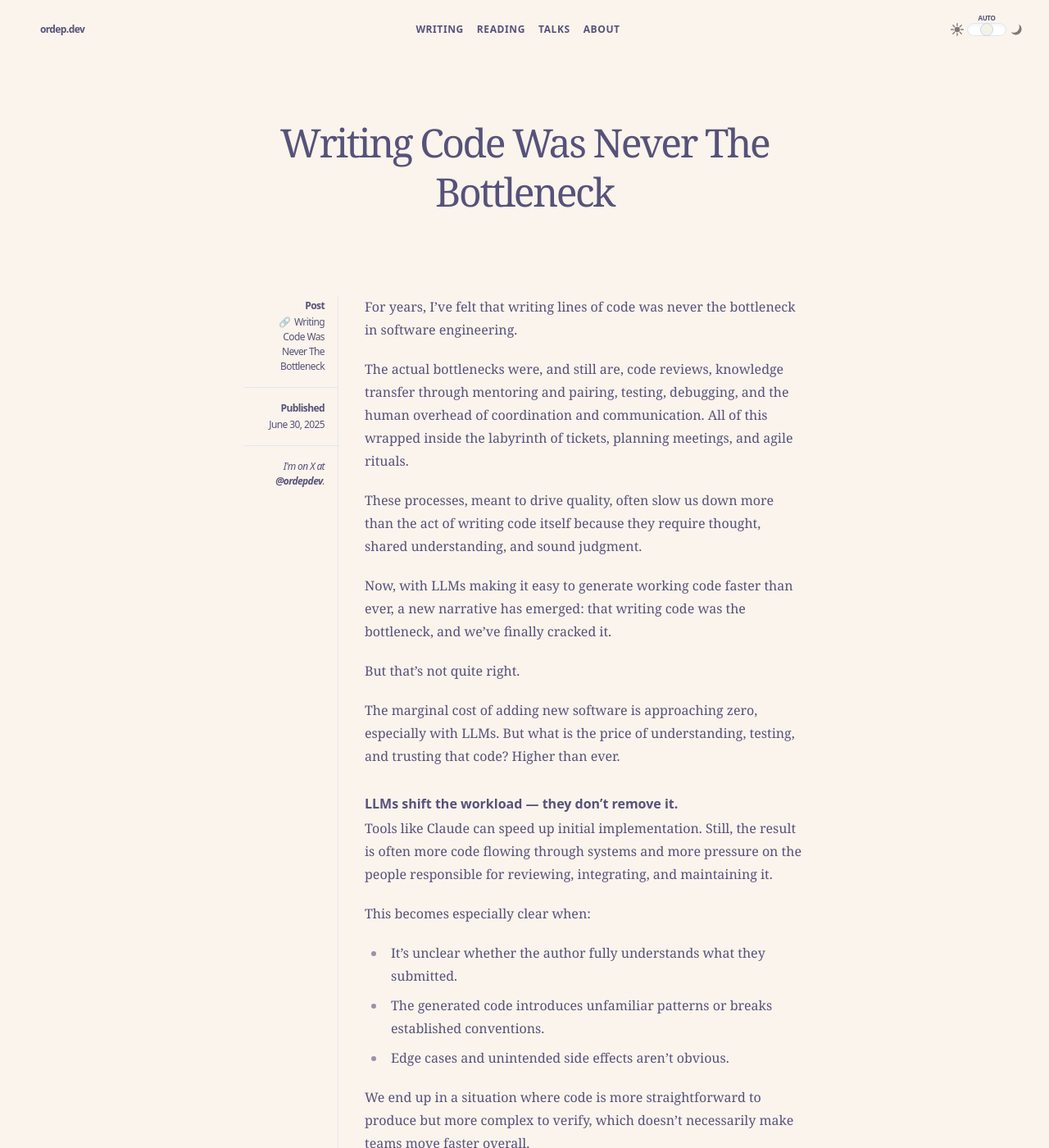
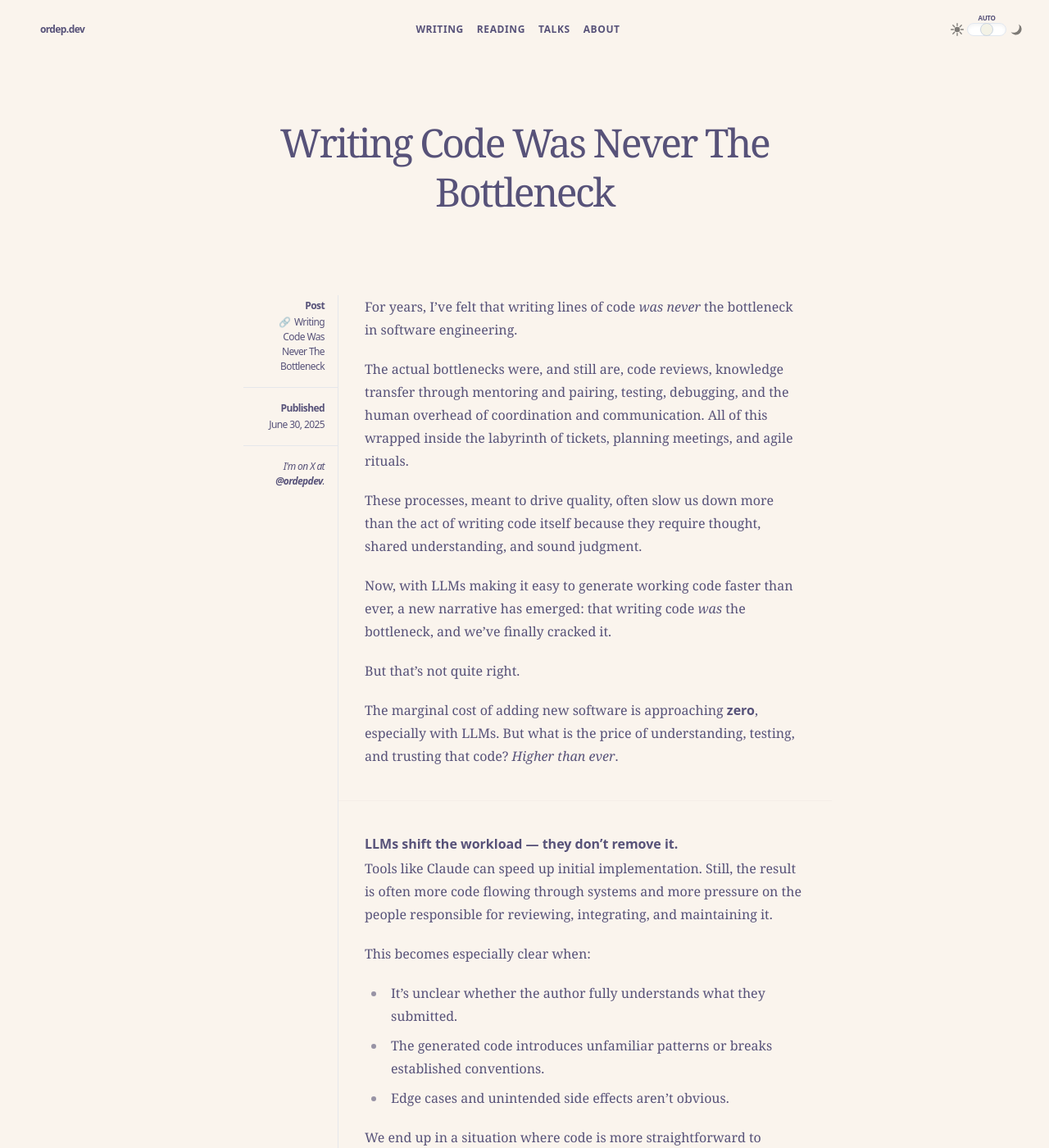
Before and after one commit to ordepdev/ordepdev.github.io, a Jekyll site: the page built from _posts/2025-06-30-writing-code-was-never-the-bottleneck.md, in a window 1280 px wide and 1400 px high. Shown: the whole window at 82% size. Built offline with Jekyll 4.4.1, drawn with Linux system fonts in a browser that asks for light colours.

Commit message:
Some nailcare

```diff
--- a/_posts/2025-06-30-writing-code-was-never-the-bottleneck.md
+++ b/_posts/2025-06-30-writing-code-was-never-the-bottleneck.md
@@ -5,17 +5,19 @@ description: LLMs make it easier to write code, but understanding, reviewing, an
 date: 2025-06-30
 ---
 
-For years, I’ve felt that writing lines of code was never the bottleneck in software engineering.
+For years, I’ve felt that writing lines of code *was never* the bottleneck in software engineering.
 
 The actual bottlenecks were, and still are, code reviews, knowledge transfer through mentoring and pairing, testing, debugging, and the human overhead of coordination and communication. All of this wrapped inside the labyrinth of tickets, planning meetings, and agile rituals.
 
 These processes, meant to drive quality, often slow us down more than the act of writing code itself because they require thought, shared understanding, and sound judgment.
 
-Now, with LLMs making it easy to generate working code faster than ever, a new narrative has emerged: that writing code was the bottleneck, and we’ve finally cracked it.
+Now, with LLMs making it easy to generate working code faster than ever, a new narrative has emerged: that writing code *was* the bottleneck, and we’ve finally cracked it.
 
 But that’s not quite right.
 
-The marginal cost of adding new software is approaching zero, especially with LLMs. But what is the price of understanding, testing, and trusting that code? Higher than ever.
+The marginal cost of adding new software is approaching **zero**, especially with LLMs. But what is the price of understanding, testing, and trusting that code? *Higher than ever*.
+
+---
 
 ## LLMs shift the workload — they don’t remove it.
 
@@ -30,15 +32,21 @@ We end up in a situation where code is more straightforward to produce but more
 
 It’s not a new challenge. Developers have long joked about “copy-paste engineering”, but the velocity and scale that LLMs enable have amplified those copy-paste habits.
 
+---
+
 ## Understanding code is still the hard part.
 
 > “The biggest cost of code is understanding it — not writing it.”
 
 LLMs reduce the time it takes to produce code, but they haven’t changed the amount of effort required to reason about behavior, identify subtle bugs, or ensure long-term maintainability. That work can be even more challenging when reviewers struggle to distinguish between generated and handwritten code or understand why a particular solution was chosen.
 
+---
+
 ## Teams still rely on trust and shared context.
 
 Software engineering has always been collaborative. It depends on shared understanding, alignment, and mentoring. However, when code is generated faster than it can be discussed or reviewed, teams risk falling into a mode where quality is assumed rather than ensured. That creates stress on reviewers and mentors, potentially slowing things down in more subtle ways.
+
+---
 
 ## LLMs are powerful — but they don’t fix the fundamentals.
 
```
